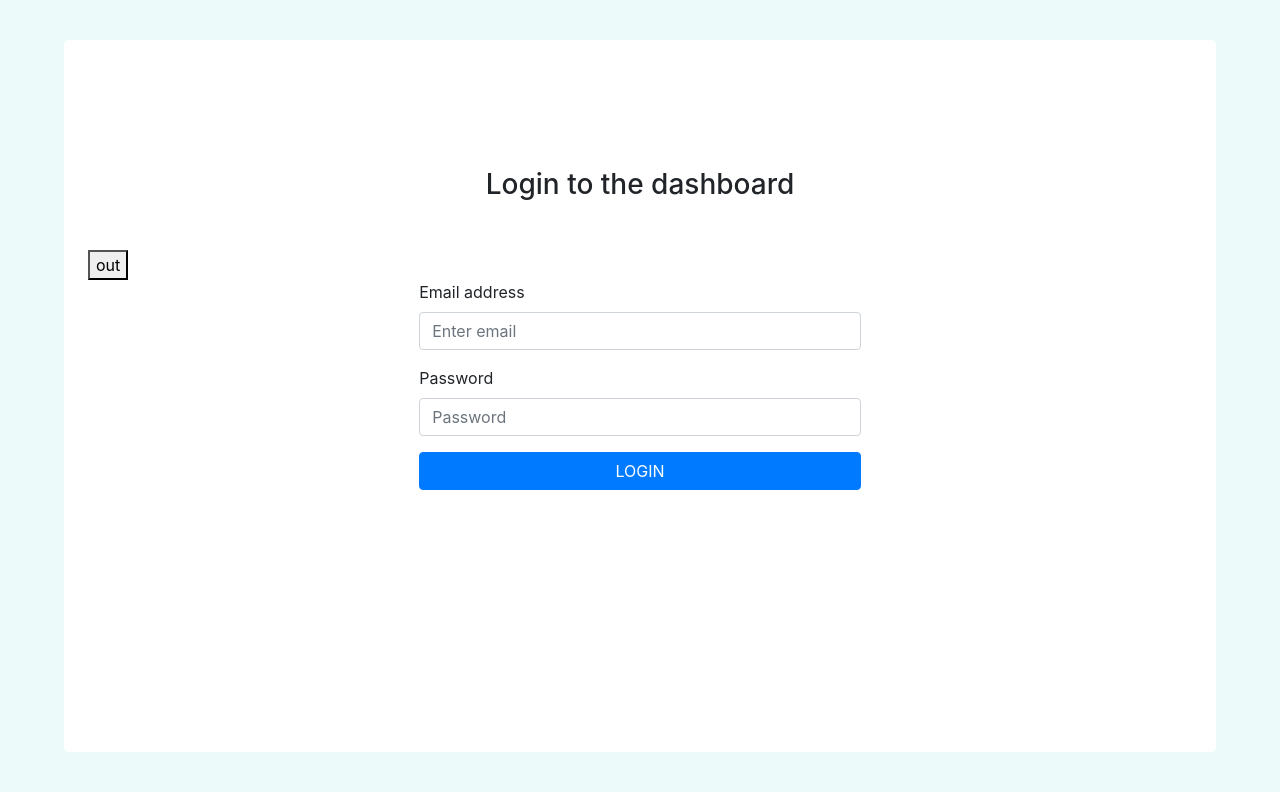
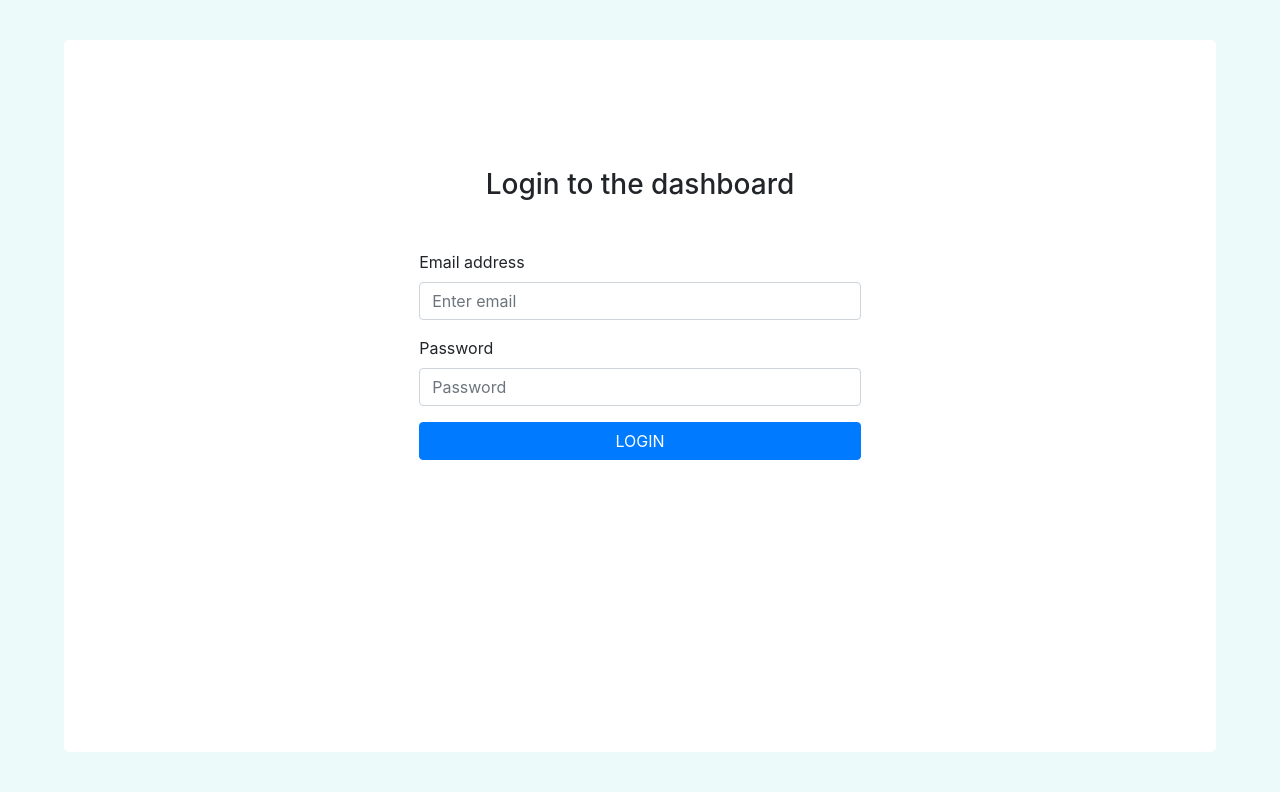
Before and after one commit to dvmhmdsd/deutsland, a React (Create React App) app: page /admin/login in a window 1280 px wide. Built offline with nearby package versions, Linux system fonts and the light colour scheme.

Commit message:
Edit the Readme file

```diff
--- a/src/modules/users/components/login/index.js
+++ b/src/modules/users/components/login/index.js
@@ -3,7 +3,6 @@ import React, { Component } from "react";
 import loginUser from "modules/users/services/loginUser";
 
 import "./style.css";
-import logoutUser from "../../services/logoutUser";
 
 export default class LoginPage extends Component {
   state = {
@@ -52,19 +51,12 @@ export default class LoginPage extends Component {
 
   };
 
-  logOut = async () => {
-    await logoutUser();
-
-
-  }
-
   render() {
     let { email, password, isLoading, success, error } = this.state;
     return (
       <section className="login-page">
         <div className="login-form">
           <h1 className="text-center h3 mb-5"> Login to the dashboard </h1>
-          <button onClick={this.logOut}>out</button>
           <form onSubmit={this.handleSubmit}>
             <div className="form-group">
               <label>Email address</label>
```
Also changed, not shown: 1 other file (tests, documents, lock files or other folders).
